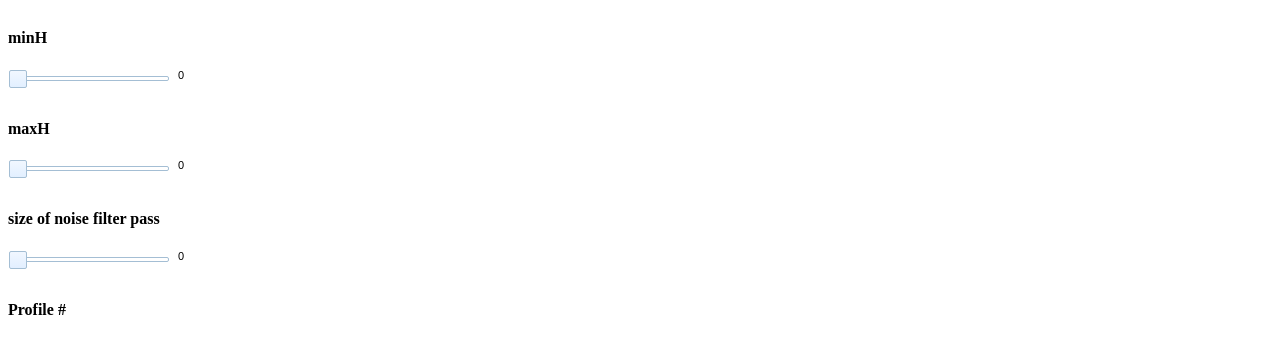
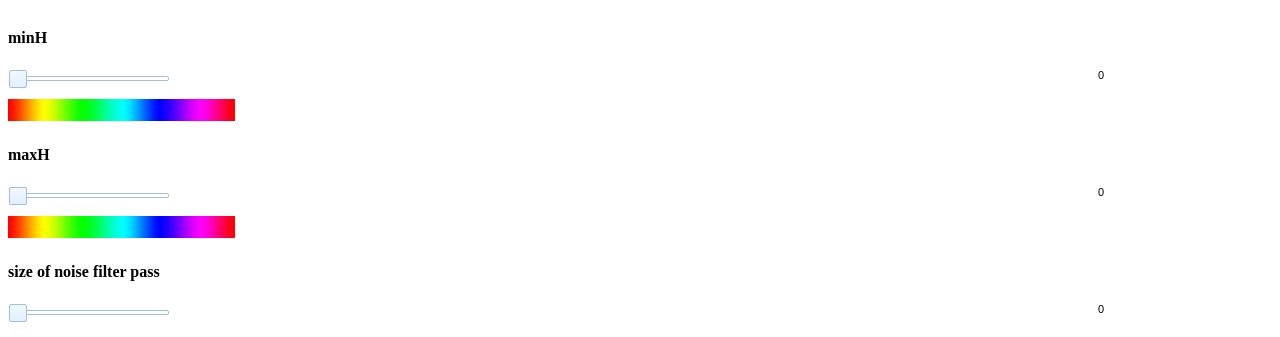
Before and after one commit to FRC2706/TrackerBox2, a plain HTML site: page web interface/index.html in a window 1280 px wide. Shown: the top 337 px of the page. Drawn offline with Linux system fonts and the light colour scheme; no server answers.

Commit message:
Added hue image to sliders

```diff
--- a/web interface/index.html
+++ b/web interface/index.html
@@ -122,11 +122,15 @@
 			<td><div id="sliderObj"></div></td>
 			<td><div id="sliderLink"></div></td>
 		</tr><tr>
+            <td><img src="hue.jpg" width="21%" height="15%"/></td>
+        </tr><tr>
             <td><H4>maxH</H4></td>
         </tr><tr>
 			<td><div id="sliderObj2"></div></td>
 			<td><div id="sliderLink2"></div></td>
 		</tr><tr>
+            <td><img src="hue.jpg" width="21%" height="15%"/></td>
+        </tr><tr>
             <td><H4>size of noise filter pass</H4></td>
         </tr><tr>
 			<td><div id="sliderObj3" linkto="sliderLink3"></div></td>
```
Also changed, not shown: web interface/hue.jpg (added), 1 other file.
